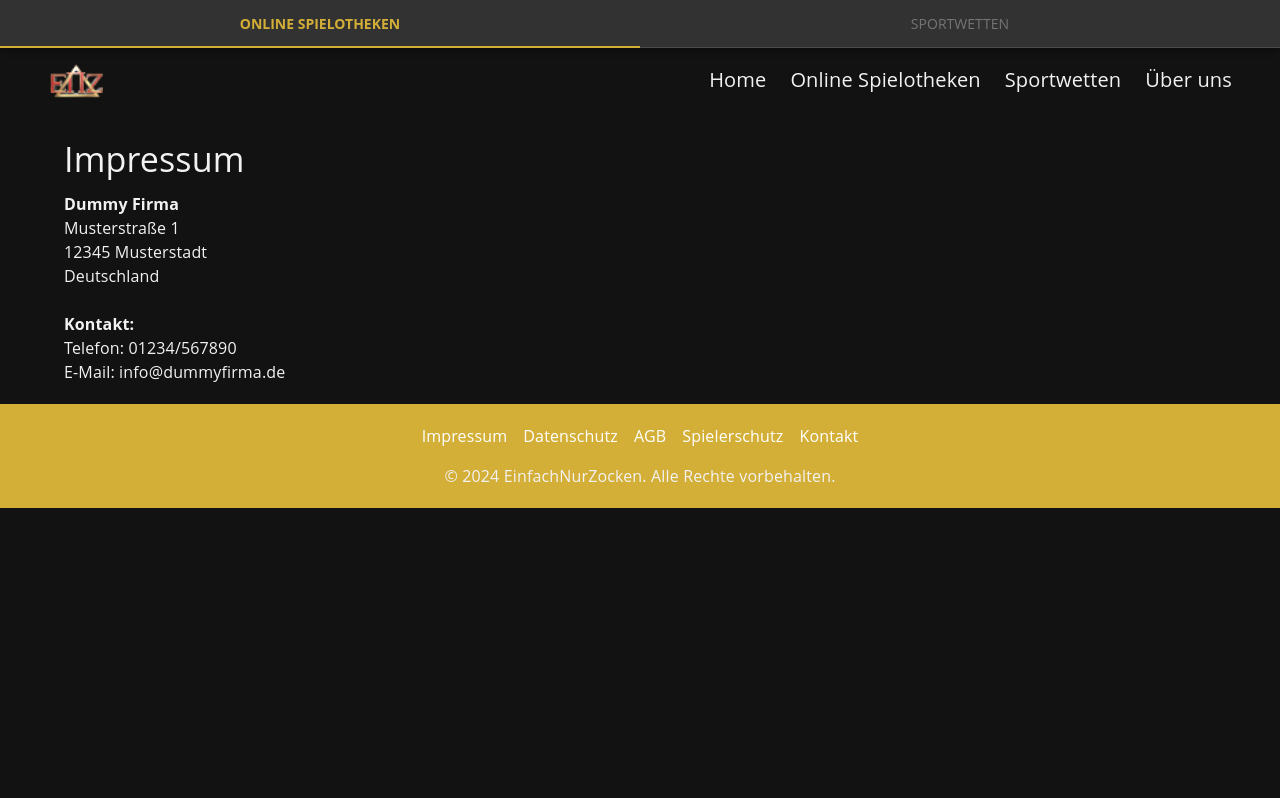
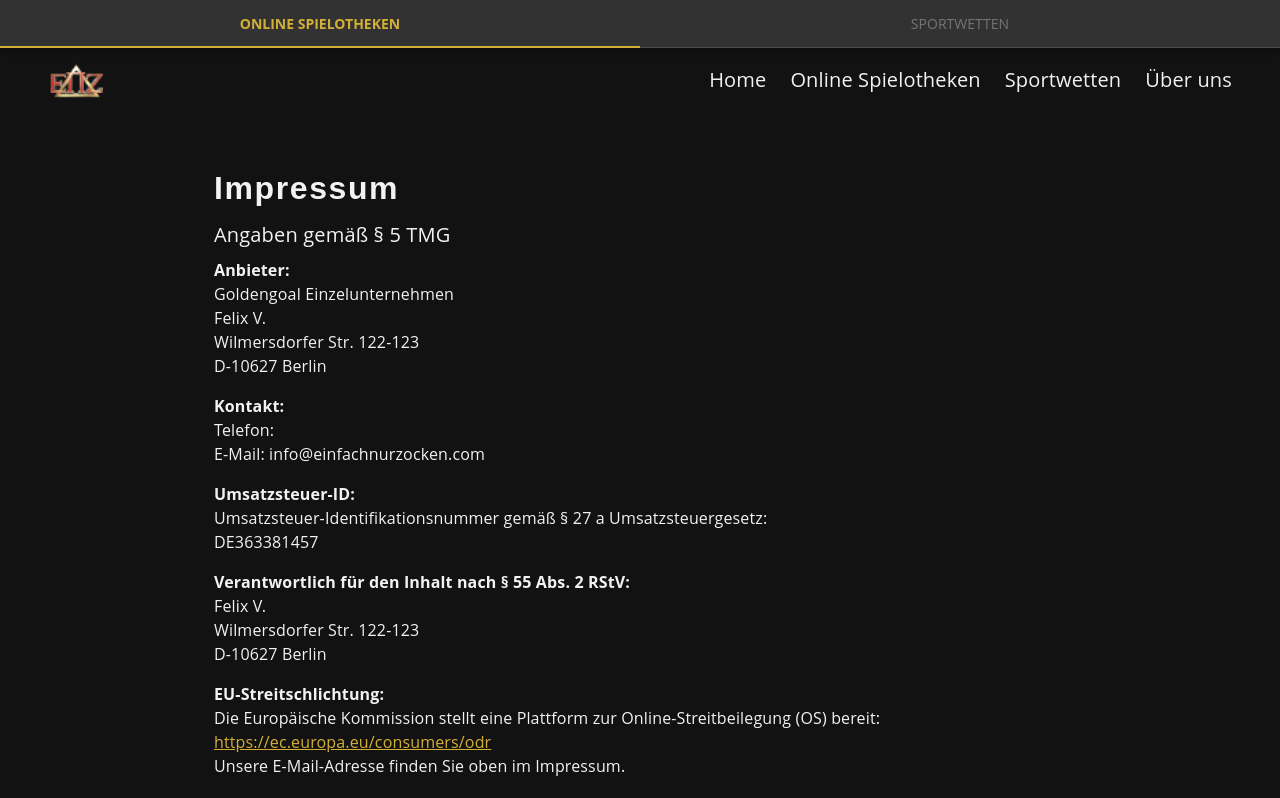
Before and after one commit to NicoLoyLife/einfachnurzocken, a React (Create React App) app: page /impressum in a window 1280 px wide. Shown: the top 798 px of the page. Built offline with nearby package versions, Linux system fonts and the light colour scheme.

Commit message:
ANpassungen Layout

```diff
--- a/src/App.js
+++ b/src/App.js
@@ -1,7 +1,7 @@
 import React, { useMemo, useEffect } from "react";
 import { HelmetProvider } from "react-helmet-async";
 import { Route, Routes, useLocation } from "react-router-dom";
-import { ThemeProvider, GlobalStyles, CssBaseline } from "@mui/material";
+import { ThemeProvider, GlobalStyles, CssBaseline, Box } from "@mui/material";
 import Home from "./pages/Home";
 import News from "./pages/News";
 import OnlineSpielotheken from "./pages/OnlineSpielotheken";
@@ -75,16 +75,17 @@ function App() {
               margin: 0,
               padding: 0,
               boxSizing: "border-box",
-              minHeight: "100vh",
+              // minHeight: "100vh",
             },
             "*": {
               boxSizing: "inherit",
             },
             "#root": {
-              height: "100vh",
+              // height: "100vh",
             },
           })}
         />
+        <Box sx={{ minHeight: "100vh", display: "flex", flexDirection: "column" }}>
           <Navbar />
           <Wrapper>
             <ScrollToTop />
@@ -111,6 +112,7 @@ function App() {
             </Routes>
           </Wrapper>
           <Footer />
+        </Box>
       </ThemeProvider>
     </HelmetProvider>
   );
--- a/src/components/common/Navbar.js
+++ b/src/components/common/Navbar.js
@@ -69,7 +69,7 @@ function Navbar() {
     { text: "Home", link: "/sportwetten" },
     { text: "Sportwetten-Bonus", link: "/sportwetten/bonus" },
     { text: "Wett-Tipps", link: "/sportwetten/wett-tipps" },
-    { text: "Guides", link: "/sportwetten/guides-sportwetten" },
+    { text: "Guides", link: "/sportwetten/guides" },
   ];
 
   // Menü für Online-Spielotheken-Bereich
--- /dev/null
+++ b/src/components/common/StyledLink.js
@@ -0,0 +1,20 @@
+// StyledLink.js
+import { styled } from "@mui/material/styles";
+import Link from "@mui/material/Link";
+
+const StyledLink = styled(Link)(({ theme }) => ({
+  color: theme.palette.primary.main,
+  textDecoration: "underline",
+  "&:hover": {
+    color: theme.palette.primary.dark,
+    textDecoration: "underline",
+  },
+  "&:visited": {
+    color: theme.palette.secondary.main, // Unterschiedliche Farbe für :visited
+  },
+  "&:active": {
+    color: theme.palette.primary.dark,
+  },
+}));
+
+export default StyledLink;
--- a/src/components/common/Wrapper.js
+++ b/src/components/common/Wrapper.js
@@ -8,6 +8,7 @@ function Wrapper({ children }) {
         margin: "0 auto", // Zentriere den Inhalt horizontal
         paddingLeft: "20px",
         paddingRight: "20px",
+        flexGrow: 1,
       }}
       maxWidth='xl'
     >
--- a/src/components/layout/Sidebar.js
+++ b/src/components/layout/Sidebar.js
@@ -46,7 +46,7 @@ const Sidebar = ({ isSticky }) => {
     <Box
       sx={{
         position: isSticky ? "sticky" : "static",
-        top: isSticky ? theme.spacing(10) : "auto", // Abstand von der Oberkante
+        top: isSticky ? theme.spacing(16) : "auto", // Abstand von der Oberkante
       }}
     >
       {/* Top 5 Anbieter */}
--- a/src/pages/Impressum.js
+++ b/src/pages/Impressum.js
@@ -1,24 +1,92 @@
-import React from 'react';
-import { Container, Typography } from '@mui/material';
+import React from "react";
+import { Box, Typography, Container } from "@mui/material";
+import StyledLink from "../components/common/StyledLink";
 
-const Impressum = () => {
+function Impressum() {
+
   return (
-    <Container>
-      <Typography variant="h4" gutterBottom>
-        Impressum
-      </Typography>
-      <Typography variant="body1">
-        <strong>Dummy Firma</strong> <br />
-        Musterstraße 1 <br />
-        12345 Musterstadt <br />
-        Deutschland <br />
-        <br />
-        <strong>Kontakt:</strong> <br />
-        Telefon: 01234/567890 <br />
-        E-Mail: info@dummyfirma.de
-      </Typography>
+    <Container maxWidth="md">
+      <Box sx={{ mt: 4, mb: 8 }}>
+        <Typography variant="h1" component="h1" gutterBottom>
+          Impressum
+        </Typography>
+
+        <Typography variant="h6" component="h2" gutterBottom>
+          Angaben gemäß § 5 TMG
+        </Typography>
+
+        {/* Anbieter */}
+        <Typography variant="body1" paragraph>
+          <strong>Anbieter:</strong>
+          <br />
+          Goldengoal Einzelunternehmen
+          <br />
+          Felix V.
+          <br />
+          Wilmersdorfer Str. 122-123
+          <br />
+          D-10627 Berlin
+        </Typography>
+
+        {/* Kontakt */}
+        <Typography variant="body1" paragraph>
+          <strong>Kontakt:</strong>
+          <br />
+          Telefon:
+          <br />
+          E-Mail: info@einfachnurzocken.com
+        </Typography>
+
+        {/* Umsatzsteuer-ID */}
+        <Typography variant="body1" paragraph>
+          <strong>Umsatzsteuer-ID:</strong>
+          <br />
+          Umsatzsteuer-Identifikationsnummer gemäß § 27 a Umsatzsteuergesetz:
+          <br />
+          DE363381457
+        </Typography>
+
+        {/* Verantwortlicher gemäß RStV */}
+        <Typography variant="body1" paragraph>
+          <strong>Verantwortlich für den Inhalt nach § 55 Abs. 2 RStV:</strong>
+          <br />
+          Felix V.
+          <br />
+          Wilmersdorfer Str. 122-123
+          <br />
+          D-10627 Berlin
+        </Typography>
+
+        {/* EU-Streitschlichtung */}
+        <Typography variant="body1" paragraph>
+          <strong>EU-Streitschlichtung:</strong>
+          <br />
+          Die Europäische Kommission stellt eine Plattform zur
+          Online-Streitbeilegung (OS) bereit:
+          <br />
+          <StyledLink
+            href="https://ec.europa.eu/consumers/odr"
+            target="_blank"
+            rel="noopener noreferrer"
+          >
+            https://ec.europa.eu/consumers/odr
+          </StyledLink>
+          <br />
+          Unsere E-Mail-Adresse finden Sie oben im Impressum.
+        </Typography>
+
+        {/* Verbraucherstreitbeilegung */}
+        <Typography variant="body1" paragraph>
+          <strong>
+            Verbraucherstreitbeilegung / Universalschlichtungsstelle:
+          </strong>
+          <br />
+          Wir sind nicht bereit oder verpflichtet, an Streitbeilegungsverfahren
+          vor einer Verbraucherschlichtungsstelle teilzunehmen.
+        </Typography>
+      </Box>
     </Container>
   );
-};
+}
 
 export default Impressum;
--- a/src/pages/sportwetten/Guides.js
+++ b/src/pages/sportwetten/Guides.js
@@ -1,8 +1,22 @@
+import React from "react";
+import { Box, Typography, Container } from "@mui/material";
+import MainLayout from "../../components/layout/MainLayout";
+
 function Guides() {
   return (
-    <div>
-      <h1>Guides</h1>
-    </div>
+    <MainLayout>
+      <Container maxWidth="lg">
+        <Box sx={{ mt: 4, mb: 8, textAlign: "center" }}>
+          <Typography variant="h1" gutterBottom>
+            Sportwetten Guides
+          </Typography>
+          <Typography variant="body1">
+            Dieser Bereich ist aktuell im Aufbau. Bald findest du hier
+            ausführliche Guides zu verschiedenen Sportwetten-Themen!
+          </Typography>
+        </Box>
+      </Container>
+    </MainLayout>
   );
 }
 
--- a/src/pages/sportwetten/WettTipps.js
+++ b/src/pages/sportwetten/WettTipps.js
@@ -1,9 +1,22 @@
+import React from "react";
+import { Box, Typography, Container } from "@mui/material";
+import MainLayout from "../../components/layout/MainLayout";
+
 function WettTipps() {
   return (
-    <div>
-      <h1>Wett Tipps</h1>
-      <p>Willkommen auf der Wett Tipps Seite</p>
-    </div>
+    <MainLayout>
+      <Container maxWidth="lg">
+        <Box sx={{ mt: 4, mb: 8, textAlign: "center" }}>
+          <Typography variant="h1" gutterBottom>
+            WettTipps
+          </Typography>
+          <Typography variant="body1">
+            Dieser Bereich ist aktuell im Aufbau. Schau bald wieder vorbei, um
+            die neuesten WettTipps zu erhalten!
+          </Typography>
+        </Box>
+      </Container>
+    </MainLayout>
   );
 }
 
--- a/src/routes/SportwettenRoutes.js
+++ b/src/routes/SportwettenRoutes.js
@@ -1,6 +1,8 @@
 import React from 'react';
 import { Route } from 'react-router-dom';
 import Bonus from '../pages/sportwetten/Bonus';
+import WettTipps from '../pages/sportwetten/WettTipps';
+import Guides from '../pages/sportwetten/Guides';
 import BetanoReview from '../pages/sportwetten/BetanoReview';
 import HappybetReview from '../pages/sportwetten/HappybetReview';
 import MerkurbetsReview from '../pages/sportwetten/MerkurbetsReview';
@@ -10,6 +12,8 @@ const SportwettenRoutes = () => {
   return (
     <>
       <Route path="/sportwetten/bonus" element={<Bonus />} />
+      <Route path="/sportwetten/wett-tipps" element={<WettTipps />} />
+      <Route path="/sportwetten/guides" element={<Guides />} />
       <Route path="/sportwetten/betano" element={<BetanoReview />} />
       <Route path="/sportwetten/happybet" element={<HappybetReview />} />
       <Route path="/sportwetten/merkurbets" element={<MerkurbetsReview />} />
--- a/src/theme/themes.js
+++ b/src/theme/themes.js
@@ -35,6 +35,8 @@ const getTheme = (colors, typography) =>
       link: {
         main: colors.primary,
         hover: colors.linkHover,
+        visited: colors.primary,
+        active: colors.primary,
       },
     },
     typography: {
@@ -97,6 +99,12 @@ const getTheme = (colors, typography) =>
             color: theme.palette.link.main,
             "&:hover": {
               color: theme.palette.link.hover,
+            },
+            "&:visited": {
+              color: theme.palette.link.visited,
+            },
+            "&:active": {
+              color: theme.palette.link.active,
             },
           }),
         },
```
Lines whose indentation alone changed are shown as unchanged.
